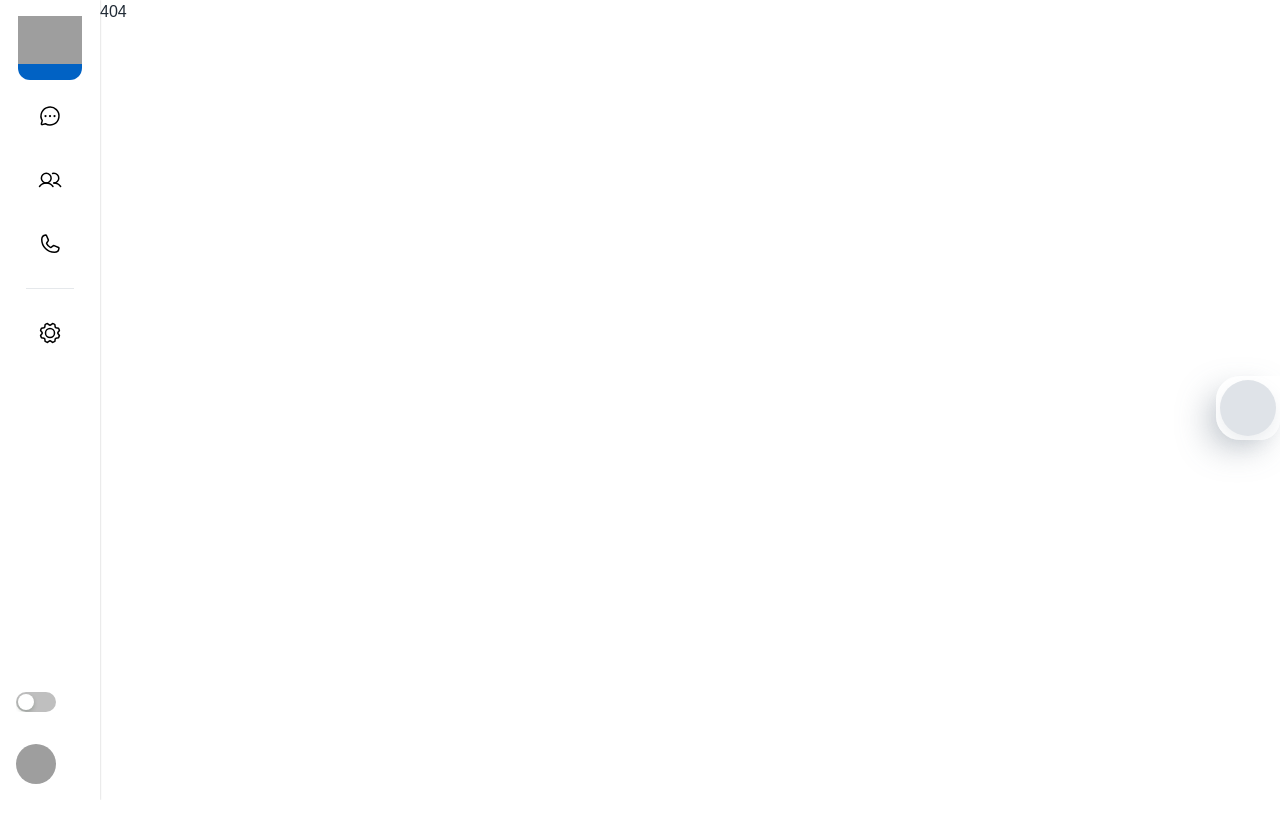
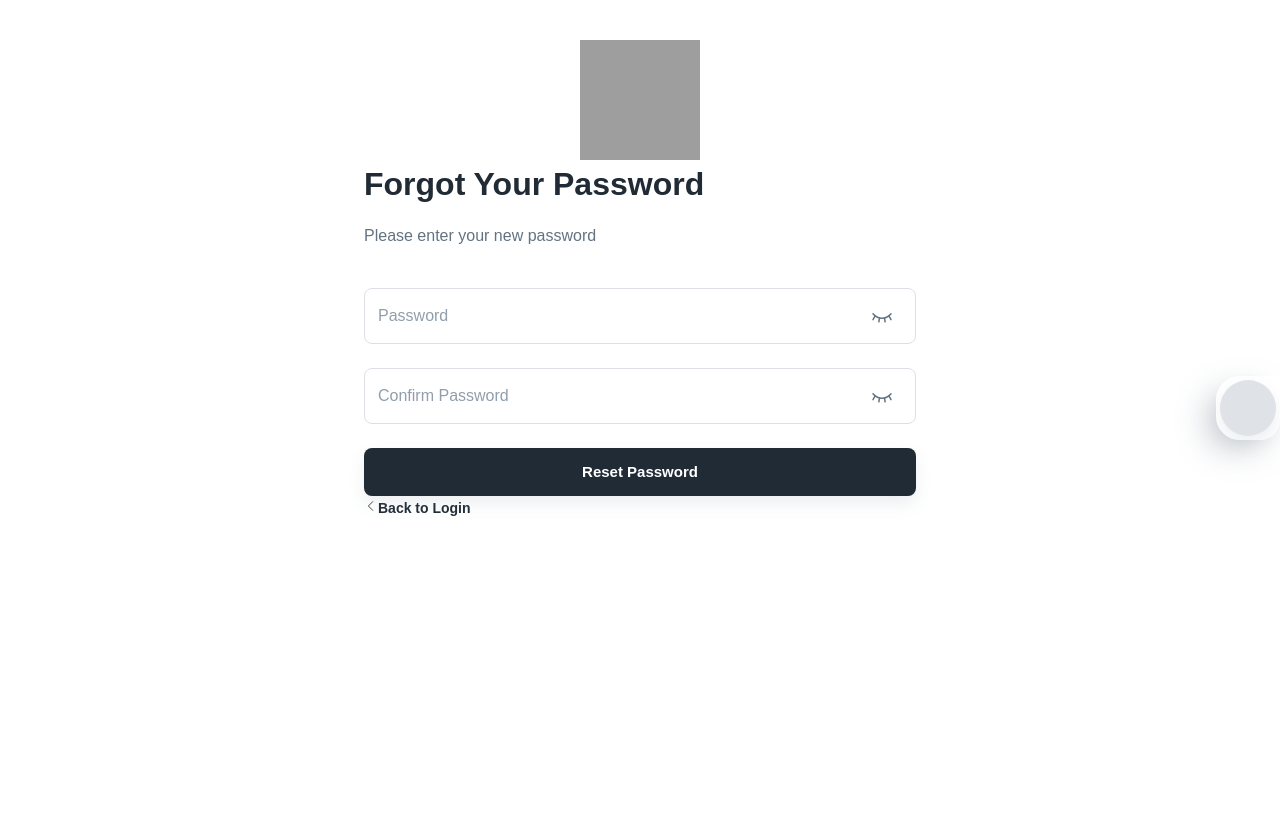
Before and after one commit to Hemantcods/chat-app, a React (Vite) app: page /auth/new-password in a window 1280 px wide. Before the commit this address led to /404. Shown: the top 822 px of the page. Before the commit the page ends 800 px from the top, so only its background shows below. Built offline with nearby package versions, Linux system fonts and the light colour scheme; grey boxes are pictures that could not be loaded; some icons are missing.

Commit message:
added new password page for resetting password

```diff
--- /dev/null
+++ b/src/pages/auth/NewPassword.jsx
@@ -0,0 +1,35 @@
+import { Link, Stack, Typography } from "@mui/material";
+import { Link as RouterLink } from "react-router-dom";
+import { CaretLeft } from "phosphor-react";
+import React from "react";
+import NewPasswordForm from "../../sections/auth/NewPasswordForm";
+
+const NewPassword = () => {
+  return (
+    <>
+      <Stack spacing={2} sx={{ mb: 5, position: "relative" }}>
+        <Typography variant="h3" paragraph>
+          Forgot Your Password
+        </Typography>
+        <Typography sx={{ color: "text.secondary" }}>
+          Please enter your new password
+        </Typography>
+      </Stack>
+      {/* New password Form*/}
+      <NewPasswordForm />
+
+      <Link
+        component={RouterLink}
+        to={"/auth/login"}
+        color={"inherit"}
+        variant="subtitle2"
+        sx={{ mt: 3, mx: "auto", alignItems: "center", display: "inline" }}
+      >
+        <CaretLeft />
+        Back to Login
+      </Link>
+    </>
+  );
+};
+
+export default NewPassword;
--- a/src/routes/index.jsx
+++ b/src/routes/index.jsx
@@ -25,6 +25,7 @@ export default function Router() {
         { element: <LoginPage />, path: "login" },
         { element: <RegisterPage />, path: "register" },
         { element: <ResetPassword />, path: "reset-password" },
+        { element: <NewPassword />, path: "new-password" },
       ],
     },
     {
@@ -55,5 +56,8 @@ const RegisterPage=Loadable(
 const ResetPassword = Loadable(
   lazy(() => import("../pages/auth/ResetPassword.jsx"))
 );
+const NewPassword = Loadable(
+  lazy(() => import("../pages/auth/NewPassword.jsx"))
+);
 const LoginPage = Loadable(lazy(() => import("../pages/auth/Login.jsx")));
 const Page404 = Loadable(lazy(() => import("../pages/Page404.jsx")));
--- /dev/null
+++ b/src/sections/auth/NewPasswordForm.jsx
@@ -0,0 +1,108 @@
+import React, { useState } from "react";
+import * as Yup from "yup";
+import { yupResolver } from "@hookform/resolvers/yup";
+import { useForm } from "react-hook-form";
+import FormProvider, { RHFTextField } from "../../components/hook-form";
+import { Button, IconButton, InputAdornment, Link, Stack } from "@mui/material";
+import { Eye, EyeClosed } from "phosphor-react";
+
+const NewPasswordForm = () => {
+  const [showPassword, setShowPassword] = useState(false);
+  const NewPasswordSchema = Yup.object().shape({
+    password: Yup.string()
+      .min(8, "Password must be at least 8 characters")
+      .required("Password is Required"),
+    confirm_password: Yup.string()
+      .required("Password is Required")
+      .oneOf([Yup.ref("password"), null], "Passwords must match"),
+  });
+  const methods = useForm({
+    resolver: yupResolver(NewPasswordSchema),
+  });
+
+  const {
+    reset,
+    setError,
+    handleSubmit,
+    formState: { errors, isSubmitting, isSubmitSuccessful },
+  } = methods;
+
+  const onSubmit = async (data) => {
+    try {
+      // Submit data to backend
+    } catch (error) {
+      console.log(error);
+      reset();
+      setError("afterSubmit", {
+        ...error,
+        message: error.message,
+      });
+    }
+  };
+  return (
+    <FormProvider methods={methods} onSubmit={handleSubmit(onSubmit)}>
+      <Stack spacing={3}>
+        {!!errors.afterSubmit && (
+          <Alert severity="error">{errors.afterSubmit.message}</Alert>
+        )}
+        <RHFTextField
+          name="password"
+          label="Password"
+          type={showPassword ? "text" : "password"}
+          InputProps={{
+            endAdornment: (
+              <InputAdornment>
+                <IconButton
+                  onClick={() => {
+                    setShowPassword(!showPassword);
+                  }}
+                >
+                  {showPassword ? <Eye /> : <EyeClosed />}
+                </IconButton>
+              </InputAdornment>
+            ),
+          }}
+        />
+        <RHFTextField
+          name="confirm_password"
+          label="Confirm Password"
+          type={showPassword ? "text" : "password"}
+          InputProps={{
+            endAdornment: (
+              <InputAdornment>
+                <IconButton
+                  onClick={() => {
+                    setShowPassword(!showPassword);
+                  }}
+                >
+                  {showPassword ? <Eye /> : <EyeClosed />}
+                </IconButton>
+              </InputAdornment>
+            ),
+          }}
+        />
+        <Button
+          fullWidth
+          color="inherit"
+          size="large"
+          type="submit"
+          variant="contained"
+          sx={{
+            bgcolor: "text.primary",
+            color: (theme) =>
+              theme.palette.mode === "light" ? "common.white" : "grey.800",
+            "&hover": {
+              bgcolor: "text.primary",
+              color: (theme) =>
+                theme.palette.mode === "light" ? "common.white" : "grey.800",
+            },
+          }}
+        >
+          Reset Password
+        </Button>
+      </Stack>
+    </FormProvider>
+  );
+};
+
+export default NewPasswordForm;
```
